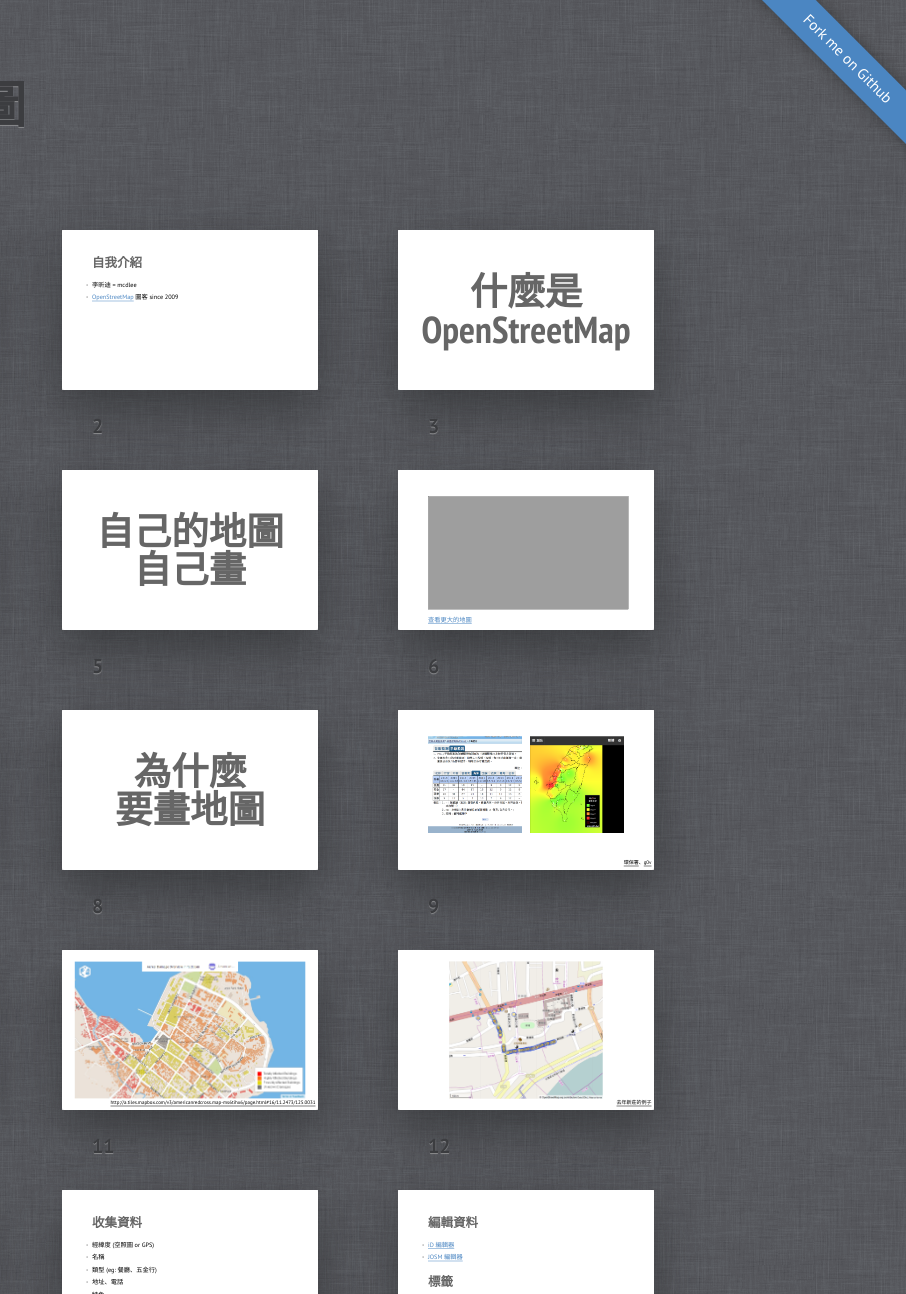
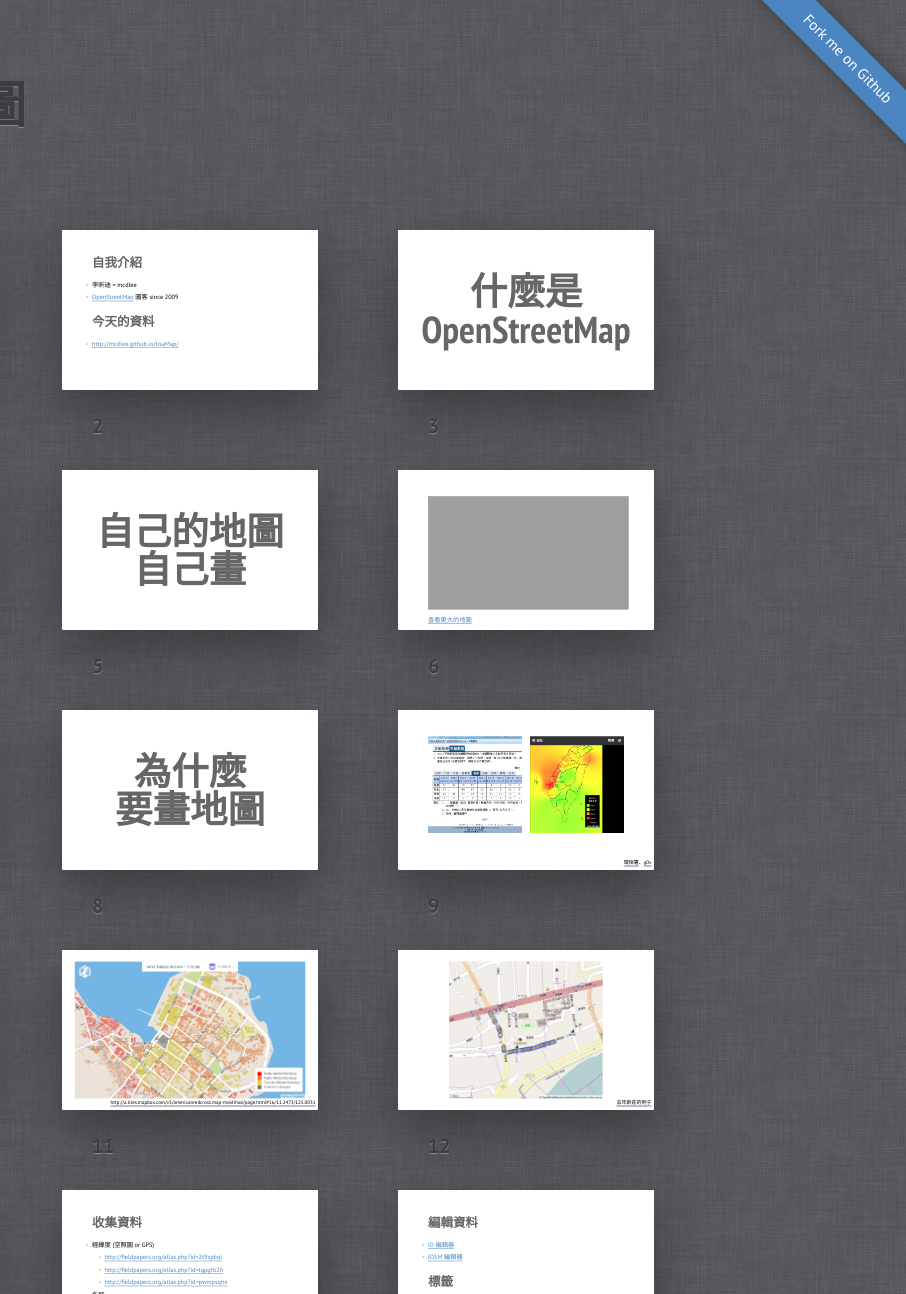
Before and after one commit to mcdlee/tisaMap, a plain HTML site: page index.html in a window 1280 px wide. Shown: the top 1294 px of the page, 374-1280 px from the left. Drawn offline with Linux system fonts and the light colour scheme; grey boxes are pictures that could not be loaded.

Commit message:
add fieldpaper link

```diff
--- a/index.html
+++ b/index.html
@@ -103,6 +103,9 @@
 		<li class="next">李昕迪 = mcdlee</li>
 		<li class="next"><a href="http://www.openstreetmap.org">OpenStreetMap</a> 圖客 since 2009</li>
 	</ul>
+	<h2>今天的資料</h2>
+	<ul>
+		<li><a href="http://mcdlee.github.io/tisaMap/">http://mcdlee.github.io/tisaMap/</a></li></ul>
 	</div></section>
 	<section class="slide shout"><div>
 	<h2>什麼是OpenStreetMap</h2>
@@ -167,7 +170,10 @@
 	<section class="slide"><div>
 	<h2>收集資料</h2>
 	<ul>
-		<li>經緯度 (空照圖 or GPS)</li>
+		<li>經緯度 (空照圖 or GPS)<ul>
+			<li><a href="http://fieldpapers.org/atlas.php?id=2t9spbql">http://fieldpapers.org/atlas.php?id=2t9spbql</a></li>
+			<li><a href="http://fieldpapers.org/atlas.php?id=tgpgf62h">http://fieldpapers.org/atlas.php?id=tgpgf62h</a></li>
+			<li><a href="http://fieldpapers.org/atlas.php?id=pwmpsqhx">http://fieldpapers.org/atlas.php?id=pwmpsqhx</a></ul></li>
 		<li>名稱</li>
 		<li>類型 (eg: 餐廳、五金行)</li>
 		<li>地址、電話</li>
```
Also changed, not shown: 1 other file.
